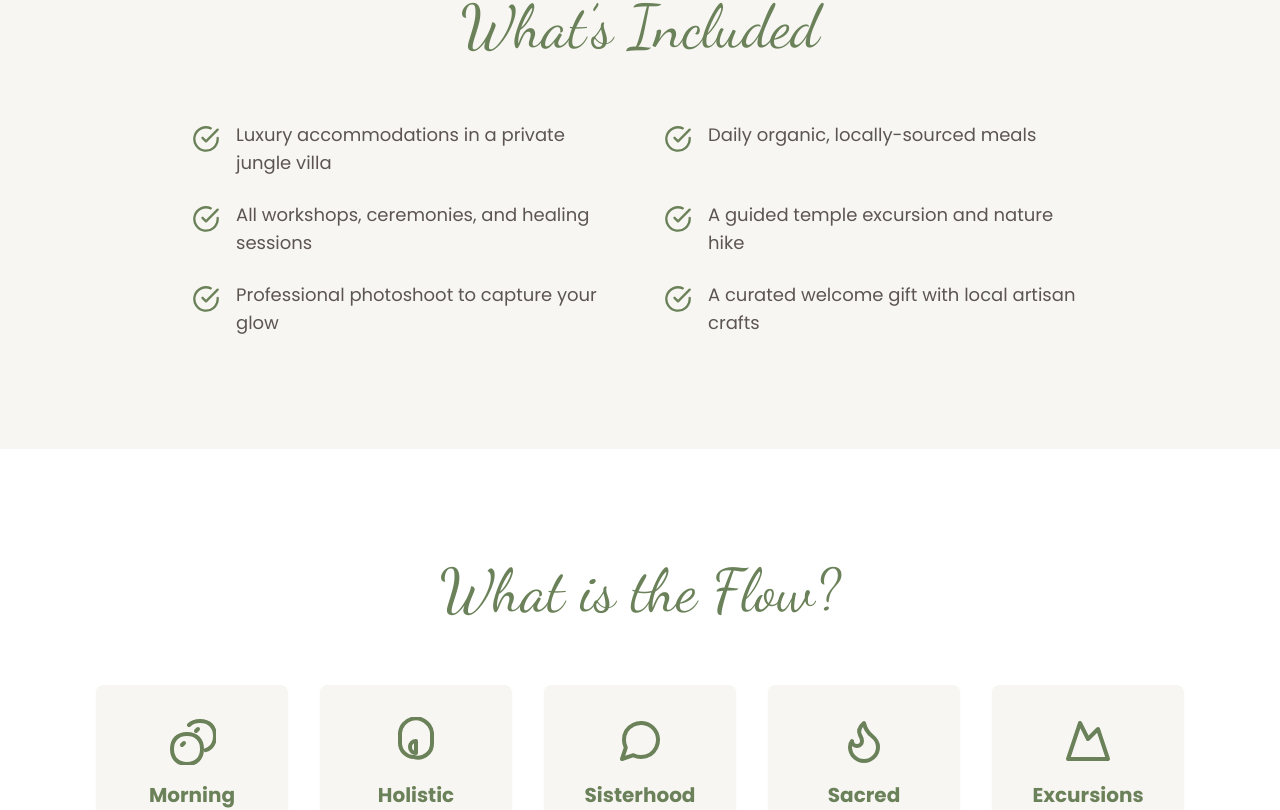
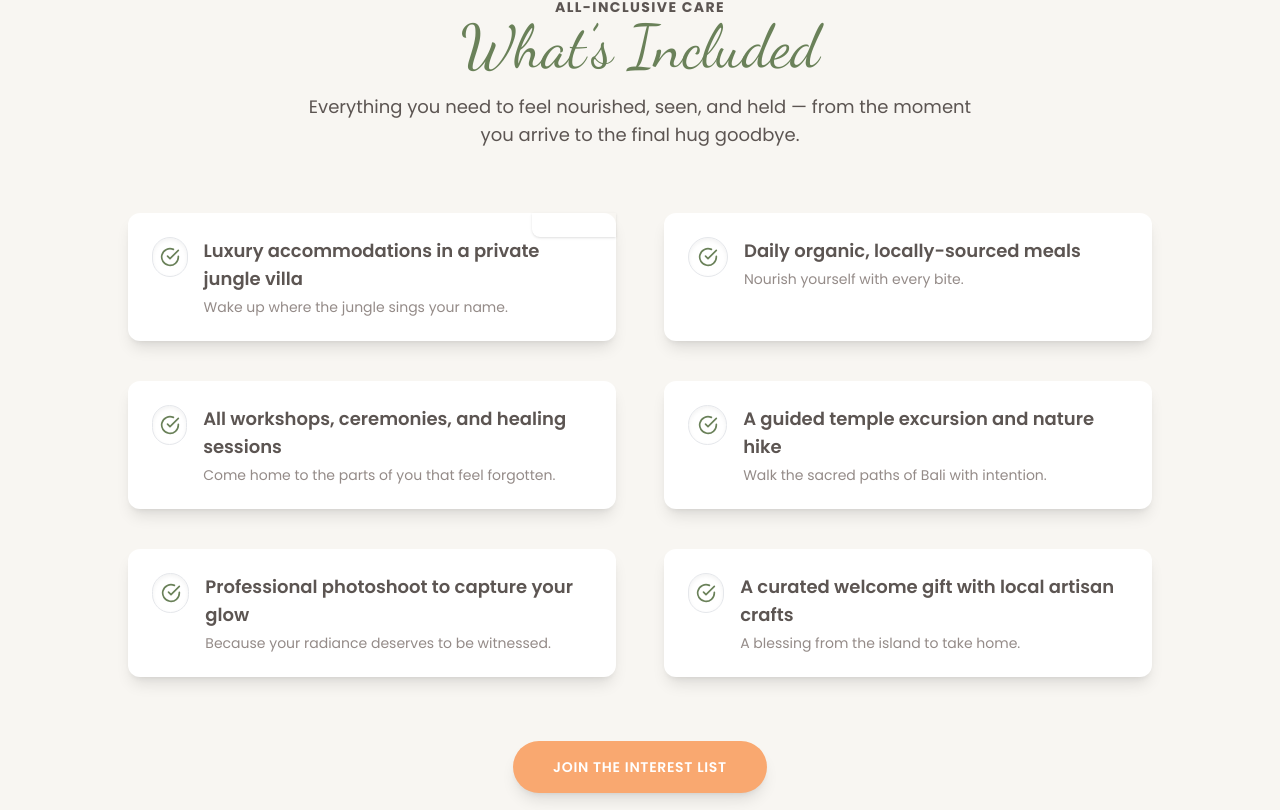
Before and after one commit to ihcreative/SSS-Retreat, a React (Vite) app: page / in a window 1280 px wide. Shown: the part 2018-2828 px from the top of the page. Built offline with nearby package versions, Linux system fonts and the light colour scheme.

Commit message:
feat: Enhance included items with subtext and styling
Adds descriptive subtext and `featured` flag to the "What's Included" items. This provides richer details for each offering and allows for conditional styling, improving the presentation of the style guide content.

```diff
--- a/App.tsx
+++ b/App.tsx
@@ -17,12 +17,31 @@ const COLORS = {
 };
 
 const INCLUDED_DATA: IncludedItem[] = [
-    { text: "Luxury accommodations in a private jungle villa" },
-    { text: "Daily organic, locally-sourced meals" },
-    { text: "All workshops, ceremonies, and healing sessions" },
-    { text: "A guided temple excursion and nature hike" },
-    { text: "Professional photoshoot to capture your glow" },
-    { text: "A curated welcome gift with local artisan crafts" },
+  {
+    text: "Luxury accommodations in a private jungle villa",
+    subtext: "Wake up where the jungle sings your name.",
+    featured: true,
+  },
+  {
+    text: "Daily organic, locally-sourced meals",
+    subtext: "Nourish yourself with every bite.",
+  },
+  {
+    text: "All workshops, ceremonies, and healing sessions",
+    subtext: "Come home to the parts of you that feel forgotten.",
+  },
+  {
+    text: "A guided temple excursion and nature hike",
+    subtext: "Walk the sacred paths of Bali with intention.",
+  },
+  {
+    text: "Professional photoshoot to capture your glow",
+    subtext: "Because your radiance deserves to be witnessed.",
+  },
+  {
+    text: "A curated welcome gift with local artisan crafts",
+    subtext: "A blessing from the island to take home.",
+  },
 ];
 
 const EXPERIENCES_DATA: Experience[] = [
@@ -125,17 +144,45 @@ const WelcomeSection: React.FC = () => (
 );
 
 const IncludedSection: React.FC = () => (
-    <Section id="included">
-        <SectionTitle className="text-center mb-16">What’s Included</SectionTitle>
-        <div className="max-w-4xl mx-auto grid sm:grid-cols-2 gap-x-12 gap-y-6">
-            {INCLUDED_DATA.map(item => (
-                <div key={item.text} className="flex items-start text-lg">
-                    <CheckCircleIcon className={`w-7 h-7 text-[${COLORS.green}] mr-4 flex-shrink-0 mt-1`} />
-                    <span className={`text-[${COLORS.text}]`}>{item.text}</span>
-                </div>
-            ))}
+  <Section id="included">
+    <div className="text-center mb-16">
+      <p className="uppercase text-sm tracking-widest text-[${COLORS.green}] font-bold">All-Inclusive Care</p>
+      <SectionTitle>What’s Included</SectionTitle>
+      <p className={`mt-4 text-[${COLORS.text}] text-lg max-w-2xl mx-auto`}>
+        Everything you need to feel nourished, seen, and held — from the moment you arrive to the final hug goodbye.
+      </p>
+    </div>
+
+    <div className="grid sm:grid-cols-2 gap-x-12 gap-y-10 max-w-5xl mx-auto">
+      {INCLUDED_DATA.map((item) => (
+        <div
+          key={item.text}
+          className="relative bg-white p-6 rounded-xl shadow-lg hover:shadow-2xl transform transition-transform duration-300 hover:-translate-y-1 group"
+        >
+          {item.featured && (
+            <span className="absolute top-0 right-0 bg-[${COLORS.peach}] text-white text-xs px-2 py-1 rounded-bl-lg font-semibold shadow">
+              Most Loved
+            </span>
+          )}
+          <div className="flex items-start space-x-4">
+            <div className="flex items-center justify-center w-10 h-10 rounded-full bg-white border border-[${COLORS.green}] shadow-inner group-hover:shadow-[0_0_10px_rgba(106,129,89,0.5)] transition duration-300">
+              <CheckCircleIcon className={`w-5 h-5 text-[${COLORS.green}]`} />
+            </div>
+            <div>
+              <p className={`text-[${COLORS.text}] text-lg font-semibold`}>{item.text}</p>
+              {item.subtext && (
+                <p className="text-sm text-[#948B88] mt-1">{item.subtext}</p>
+              )}
+            </div>
+          </div>
         </div>
-    </Section>
+      ))}
+    </div>
+
+    <div className="mt-16 text-center">
+      <CtaButton variant="primary">Join the Interest List</CtaButton>
+    </div>
+  </Section>
 );
 
 const FlowSection: React.FC = () => (
```
